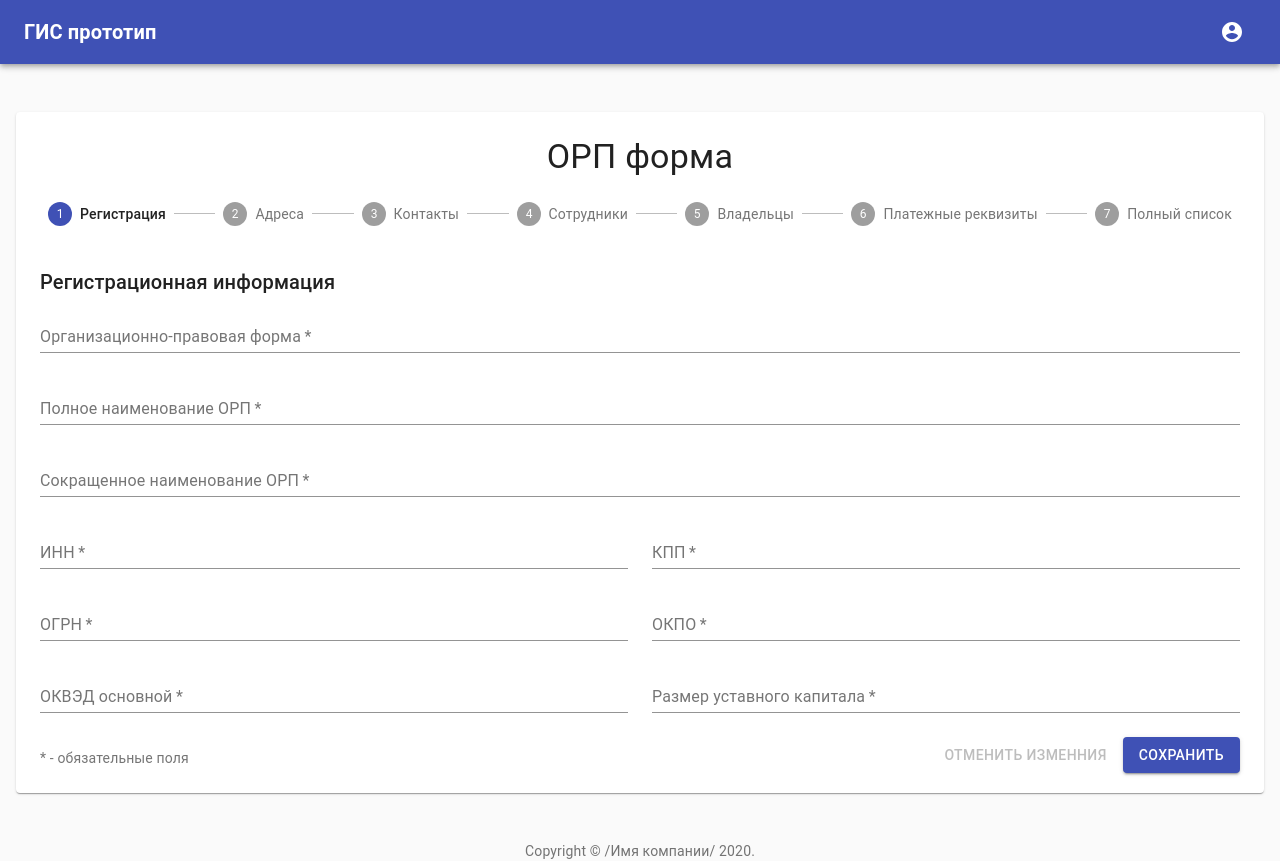
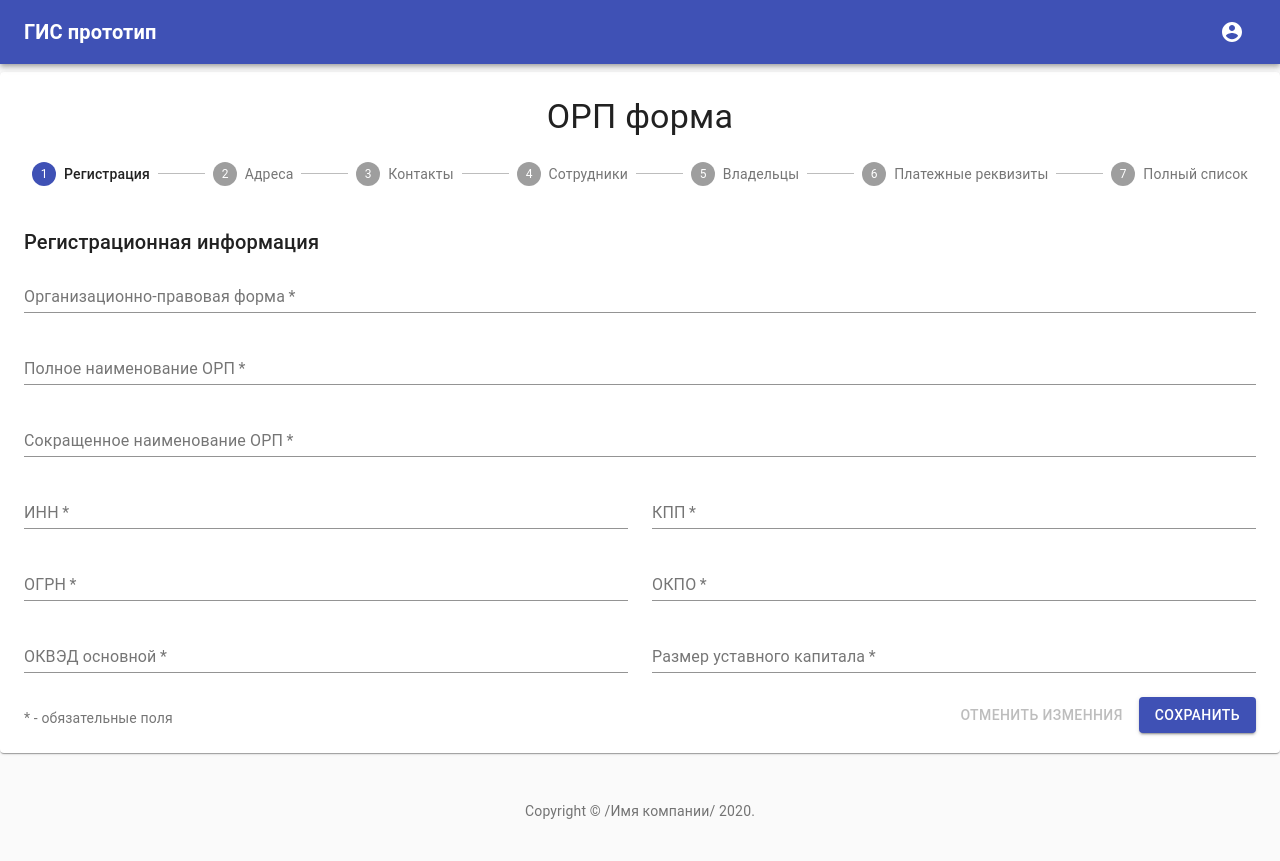
Before and after one commit to Vvtu/proto, a React (Create React App) app: page /customer-form/0 in a window 1280 px wide. After the commit the page ends 821 px from the top, so only its background shows below. Built offline with nearby package versions, Linux system fonts and the light colour scheme.

Commit message:
fix layout

```diff
--- a/src/customerForm/index.tsx
+++ b/src/customerForm/index.tsx
@@ -19,23 +19,12 @@ import Copyright from '../components/Copyright';
 import TopBar from '../components/TopBar';
 
 const useStyles = makeStyles((theme) => ({
-
-    layout: {
-        width: 'auto',
-        marginLeft: theme.spacing(2),
-        marginRight: theme.spacing(2),
-        [theme.breakpoints.up(1280 + theme.spacing(2) * 2)]: {
-            width: "100%",
-            marginLeft: 'auto',
-            marginRight: 'auto',
-        },
-    },
     paper: {
-        marginTop: theme.spacing(3),
+        marginTop: 0,
         marginBottom: theme.spacing(3),
         padding: theme.spacing(2),
         [theme.breakpoints.up(600 + theme.spacing(3) * 2)]: {
-            marginTop: theme.spacing(6),
+            marginTop: theme.spacing(1),
             marginBottom: theme.spacing(6),
             padding: theme.spacing(3),
         },
@@ -130,7 +119,8 @@ export default function CustomerForm(props: PROPS_TYPE) {
         <React.Fragment>
             <TopBar />
 
-            <main className={classes.layout}>
+            <main>
+
                 <Paper className={classes.paper}>
                     <Typography component="h1" variant="h4" align="center">
                         ОРП форма
```
